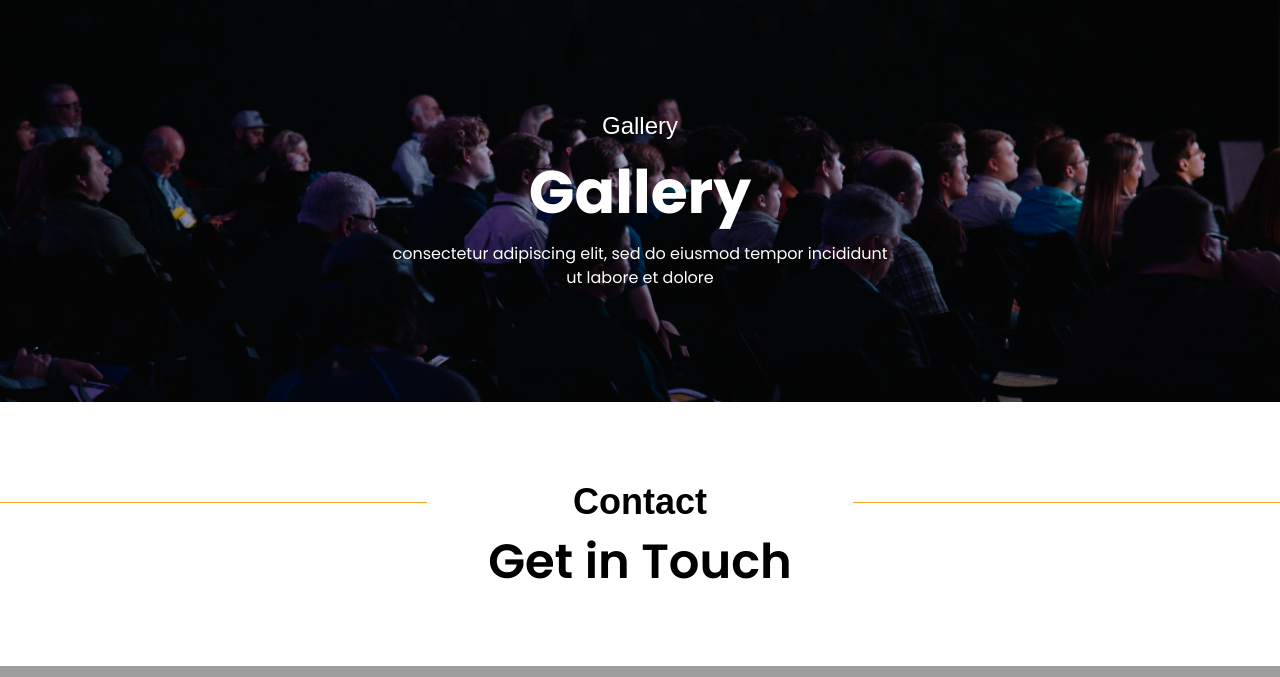
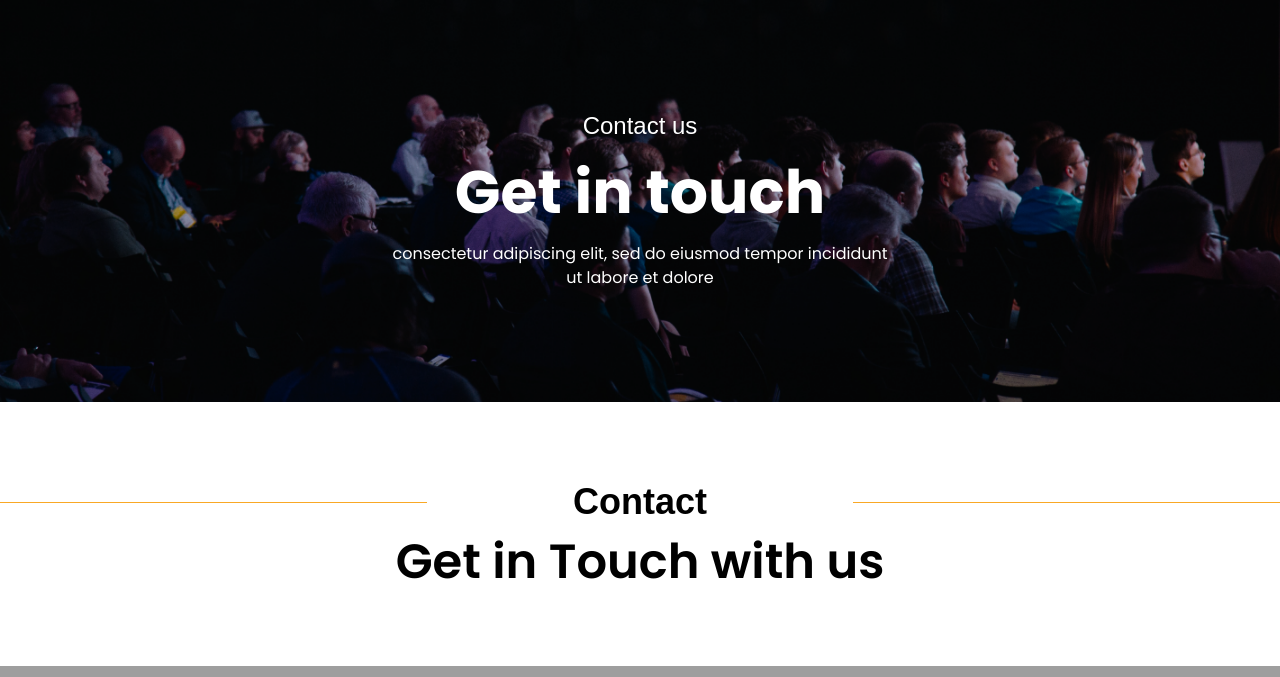
Before and after one commit to Jaseem-v/abudhabi-malayalees, a website: page dist/contactUs.html in a window 1280 px wide. Shown: the part 123-800 px from the top of the page. Drawn offline with nearby package versions, Linux system fonts and the light colour scheme; grey boxes are pictures that could not be loaded; a web font is replaced by a local one.

Commit message:
contact us

```diff
--- a/dist/contactUs.html
+++ b/dist/contactUs.html
@@ -55,10 +55,10 @@
             <div class="py-16 md:py-20 lg:py-24 xl:py-28
             flex flex-col items-center justify-center
             px-4 xl:px-0">
-                <p class="font-kaisei text-lg md:text-xl lg:text-2xl">Gallery
+                <p class="font-kaisei text-lg md:text-xl lg:text-2xl">Contact us
                 </p>
                 <p class="font-bold text-4xl md:text-5xl lg:text-6xl
-                mt-3 md:mt-4 lg:mt-5">Gallery</p>
+                mt-3 md:mt-4 lg:mt-5">Get in touch</p>
                 <p class="text-sm md:text-base max-w-lg text-center
                 mt-3 md:mt-4 lg:mt-5">consectetur adipiscing elit, sed do eiusmod tempor
                     incididunt
@@ -72,7 +72,7 @@
                 <h3 class="font-bold text-2xl md:text-3xl lg:text-4xl font-kaisei text-black">Contact</h3>
                 <div class="bg-lightOrange w-full h-[1px]"></div>
             </div>
-            <p class="mt-3 lg:mt-4 font-semibold text-4xl lg:text-5xl text-center">Get in Touch</p>
+            <p class="mt-3 lg:mt-4 font-semibold text-4xl lg:text-5xl text-center">Get in Touch with us</p>
         </div>
         <!-- \\\\\\\\\\\\\\\\ -->
         <!-- \\\ Contact us -->
```
